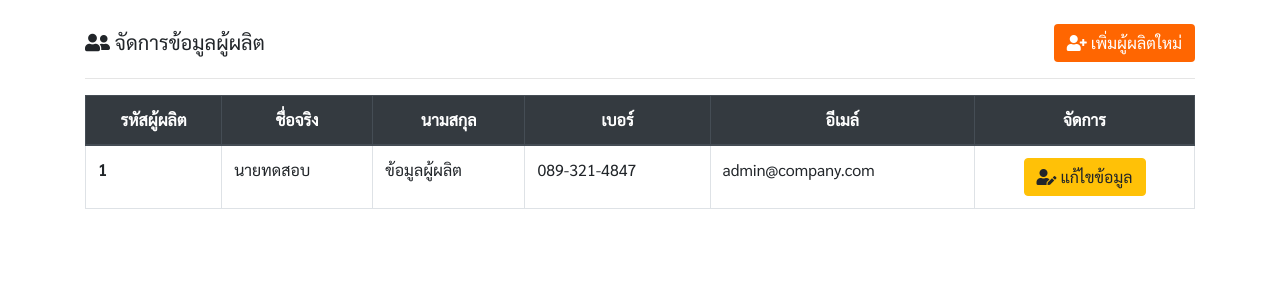
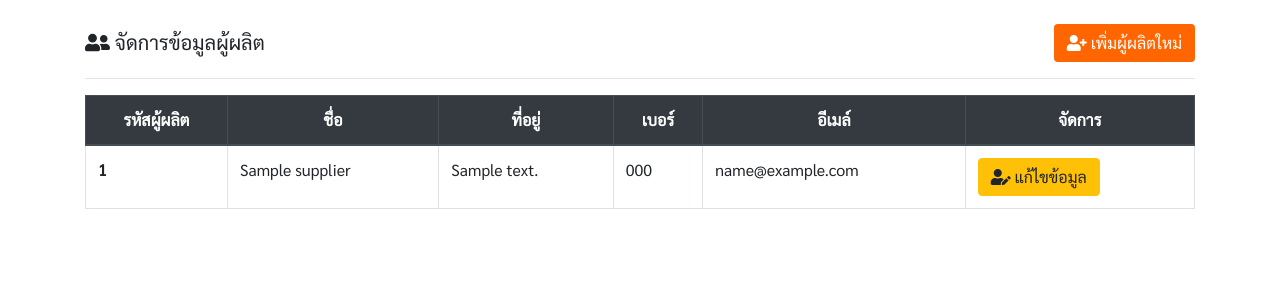
Before and after one commit to chattida/Furniture-Shop-Management, a Django app: page /manage/supplier/ in a window 1280 px wide. Shown: the part 56-356 px from the top of the page. Run offline with Django 3.2, Linux system fonts and the light colour scheme; a user stored in the database is signed in; tables that the repository leaves empty hold one stand-in row (values such as "Sample post"); some libraries are stand-ins or nearby versions.

Commit message:
:rocket: Add All Manager Page

```diff
--- a/Manage/forms.py
+++ b/Manage/forms.py
@@ -2,6 +2,8 @@ from django import forms
 from django.core.exceptions import ValidationError
 from django.core.validators import EmailValidator
 from Manage.models import Customer, Supplier
+from Account.models import Account, Employee
+
 
 
 class addCustomerForm(forms.ModelForm):
--- a/Manage/templates/Manage/manage_supplier.html
+++ b/Manage/templates/Manage/manage_supplier.html
@@ -13,26 +13,28 @@
     <thead class="thead-dark text-center">
       <tr>
         <th scope="col">รหัสผู้ผลิต</th>
-        <th scope="col">ชื่อจริง</th>
-        <th scope="col">นามสกุล</th>
+        <th scope="col">ชื่อ</th>
+        <th scope="col">ที่อยู่</th>
         <th scope="col">เบอร์</th>
         <th scope="col">อีเมล์</th>
         <th scope="col">จัดการ</th>
       </tr>
     </thead>
     <tbody>
+      {% for supplier in all_supplier%}
       <tr>
-        <th scope="row">1</th>
-        <td>นายทดสอบ</td>
-        <td>ข้อมูลผู้ผลิต</td>
-        <td>089-321-4847</td>
-        <td>admin@company.com</td>
-        <td class="text-center">
+        <th scope="row">{{ supplier.id }}</th>
+        <td>{{ supplier.name }}</td>
+        <td>{{ supplier.address }}</td>
+        <td>{{ supplier.phone }}</td>
+        <td>{{ supplier.email }}</td>
+        <td>
           <button class="btn btn-warning">
             <i class="fas fa-user-edit"></i> แก้ไขข้อมูล
           </button>
         </td>
       </tr>
+      {% endfor %}
     </tbody>
   </table>
 </div>
--- a/Manage/views.py
+++ b/Manage/views.py
@@ -5,6 +5,8 @@ from django.shortcuts import render, redirect
 from django.contrib.auth.models import User
 
 from Manage.models import Customer, Supplier
+from Account.models import Account, Employee, Owner
+
 from Manage.forms import addCustomerForm, addSupplierForm
 
 
@@ -83,4 +85,51 @@ def add_supplier(request):
 
 @login_required
 def manage_employee(request):
-    return render(request, template_name='Manage/manage_employee.html')
+    context = {'all_employee': []}
+    employees = Employee.objects.all()
+    for employee in employees:
+        user = User.objects.get(id=employee.user_id)
+        account = Account.objects.get(user_id=employee.user_id)
+        info = {
+            'id': employee.id,
+            'fname': user.first_name,
+            'lname': user.last_name,
+            'email': user.email,
+            'phone': account.phone,
+            'department': employee.get_department_display
+        }
+        context['all_employee'].append(info)
+
+    return render(request, template_name='Manage/manage_employee.html', context=context)
+
+@login_required
+def manage_customer(request):
+    context = {'all_customer': []}
+    customers = Customer.objects.all()
+    for customer in customers:
+        info = {
+            'id': customer.id,
+            'fname': customer.fname,
+            'lname': customer.lname,
+            'email': customer.email,
+            'phone': customer.phone
+        }
+        context['all_customer'].append(info)
+
+    return render(request, template_name='Manage/manage_customer.html', context=context)
+
+@login_required
+def manage_supplier(request):
+    context = {'all_supplier': []}
+    suppliers = Supplier.objects.all()
+    for supplier in suppliers:
+        info = {
+            'id': supplier.id,
+            'name': supplier.name,
+            'address': supplier.address,
+            'email': supplier.email,
+            'phone': supplier.phone
+        }
+        context['all_supplier'].append(info)
+
+    return render(request, template_name='Manage/manage_supplier.html', context=context)
```
Also changed, not shown: Main/templates/Main/index.html (+7 -5 lines), Manage/templates/Manage/manage_customer.html (+7 -5 lines), Manage/templates/Manage/manage_employee.html (+8 -6 lines).
